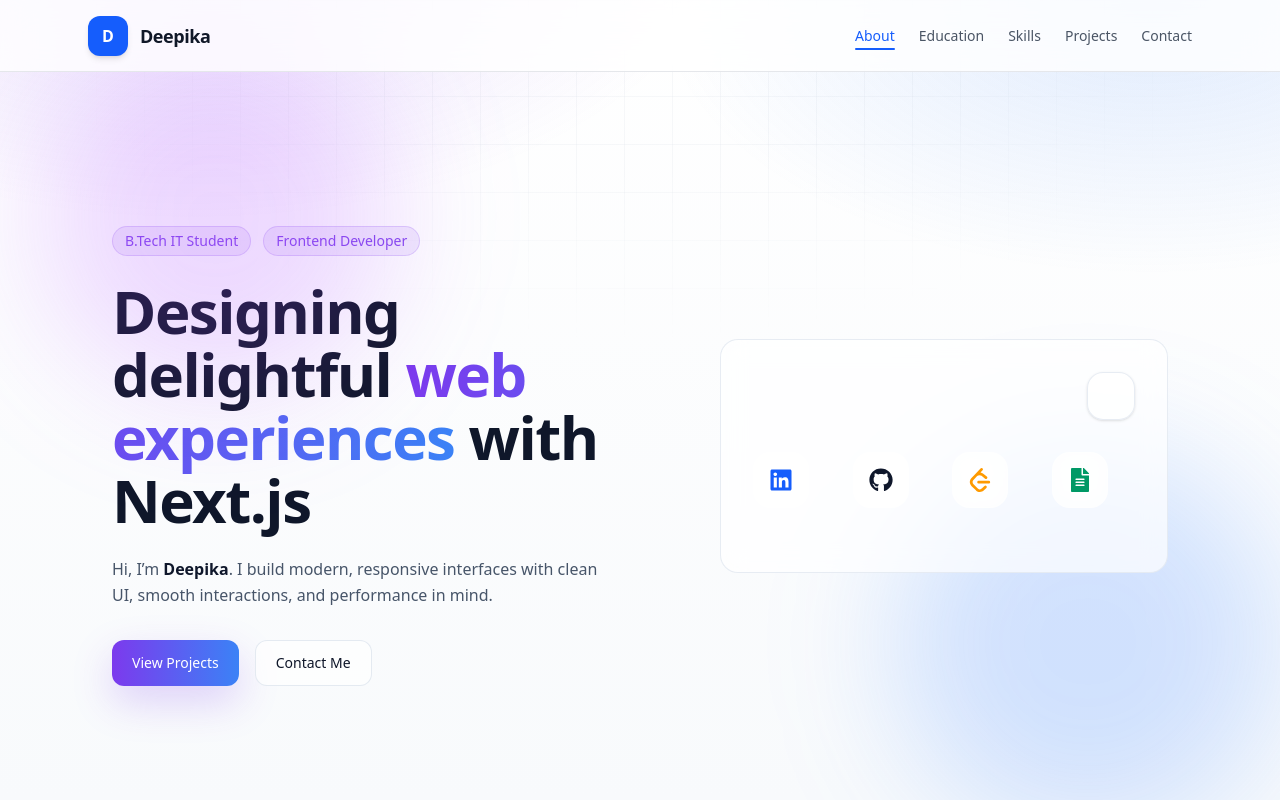
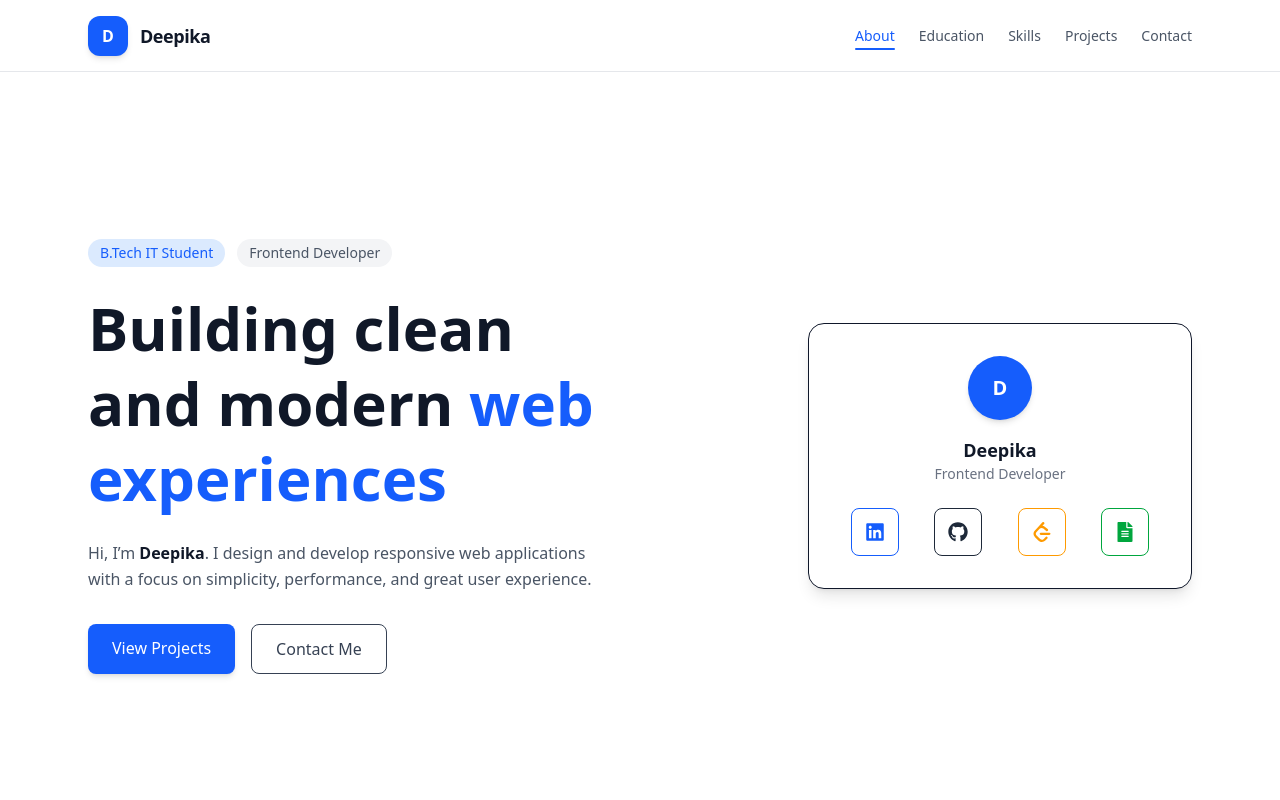
Before and after one commit to Deepika-15B/Deepika-s-Portfolio-Next.js-, a Next.js app: page / in a window 1280 px wide. Shown: the top 800 px of the page. Built offline with nearby package versions, Linux system fonts and the light colour scheme.

Commit message:
Updated Home page

```diff
--- a/app/components/Hero.js
+++ b/app/components/Hero.js
@@ -7,37 +7,34 @@
   return (
     <section
       id="top"
-      className="relative min-h-screen flex items-center justify-center overflow-hidden pt-28"
+      className="min-h-screen flex items-center pt-28 bg-white"
     >
-      {/* ambient background */}
-      <div className="pointer-events-none absolute inset-0 bg-grid opacity-35" />
-
-      {/* 🔥 Background Blobs */}
-      <div className="floaty absolute w-[22rem] h-[22rem] bg-purple-500/20 blur-3xl top-10 left-10 rounded-full" />
-      <div className="floaty2 absolute w-[24rem] h-[24rem] bg-blue-500/20 blur-3xl -bottom-10 right-0 rounded-full" />
-
-      <div className="container-app w-full grid md:grid-cols-2 gap-12 items-center">
+      <div className="max-w-6xl mx-auto px-6 w-full grid md:grid-cols-2 gap-12 items-center">
 
         {/* LEFT SIDE */}
         <div className="text-center md:text-left">
 
           {/* Tag */}
           <div className="flex items-center justify-center md:justify-start gap-3 flex-wrap">
-            <span className="chip">B.Tech IT Student</span>
-            <span className="chip">Frontend Developer</span>
+            <span className="px-3 py-1 text-sm bg-blue-100 text-blue-600 rounded-full">
+              B.Tech IT Student
+            </span>
+            <span className="px-3 py-1 text-sm bg-gray-100 text-gray-600 rounded-full">
+              Frontend Developer
+            </span>
           </div>
 
-          {/* Name */}
-          <h1 className="text-5xl md:text-6xl font-semibold mt-6 leading-[1.05] tracking-tight">
-            Designing delightful{" "}
-            <span className="gradient-text">web experiences</span> with Next.js
+          {/* Heading */}
+          <h1 className="text-4xl md:text-6xl font-bold mt-6 leading-tight text-gray-900">
+            Building clean and modern{" "}
+            <span className="text-blue-600">web experiences</span>
           </h1>
 
           {/* Description */}
-          <p className="mt-6 text-muted leading-relaxed max-w-xl mx-auto md:mx-0">
-            Hi, I’m <span className="font-semibold text-slate-900">Deepika</span>. I
-            build modern, responsive interfaces with clean UI, smooth interactions,
-            and performance in mind.
+          <p className="mt-6 text-gray-600 max-w-xl mx-auto md:mx-0 leading-relaxed">
+            Hi, I’m <span className="font-semibold text-gray-900">Deepika</span>.
+            I design and develop responsive web applications with a focus on
+            simplicity, performance, and great user experience.
           </p>
 
           {/* Buttons */}
@@ -45,14 +42,14 @@
 
             <a
               href="#projects"
-              className="btn-primary"
+              className="bg-blue-600 text-white px-6 py-3 rounded-lg shadow-md hover:bg-blue-700 transition"
             >
               View Projects
             </a>
 
             <a
               href="#contact"
-              className="btn-secondary"
+              className="border px-6 py-3 rounded-lg text-gray-700 hover:bg-gray-100 transition"
             >
               Contact Me
             </a>
@@ -61,65 +58,63 @@
 
         {/* RIGHT SIDE */}
         <div className="flex justify-center md:justify-end">
-          <div className="card card-hover p-6 md:p-8 w-full max-w-md">
-            <div className="flex items-center justify-between gap-4">
-              <div>
-                <p className="text-sm text-muted"></p>
-                <p className="text-lg font-semibold text-slate-900">
+          <div className="bg-white border rounded-2xl shadow-lg p-6 md:p-8 w-full max-w-sm">
 
-                </p>
+            {/* Profile Info */}
+            <div className="text-center">
+              <div className="h-16 w-16 mx-auto rounded-full bg-blue-600 text-white flex items-center justify-center text-xl font-bold shadow-md">
+                D
               </div>
-              <div className="h-12 w-12 rounded-2xl bg-white/70 border border-slate-200/80 shadow-sm grid place-items-center">
 
-              </div>
+              <h3 className="mt-4 text-lg font-semibold text-gray-900">
+                Deepika
+              </h3>
+
+              <p className="text-sm text-gray-500">
+                Frontend Developer
+              </p>
             </div>
 
-            <div className="mt-8 grid grid-cols-4 gap-4">
+            {/* Social Icons */}
+            <div className="mt-6 grid grid-cols-4 gap-4 justify-items-center">
+
               <a
                 href="https://www.linkedin.com/in/deepika0510"
                 target="_blank"
                 rel="noreferrer"
-                className="glass h-14 w-14 flex items-center justify-center text-blue-600 hover-lift"
-                aria-label="LinkedIn"
+                className="h-12 w-12 flex items-center justify-center rounded-lg border text-blue-600 hover:bg-blue-50 transition"
               >
-                <FaLinkedin size={24} />
+                <FaLinkedin size={20} />
               </a>
 
               <a
                 href="https://github.com/Deepika-15B"
                 target="_blank"
                 rel="noreferrer"
-                className="glass h-14 w-14 flex items-center justify-center text-slate-900 hover-lift"
-                aria-label="GitHub"
+                className="h-12 w-12 flex items-center justify-center rounded-lg border text-gray-800 hover:bg-gray-100 transition"
               >
-                <FaGithub size={24} />
+                <FaGithub size={20} />
               </a>
 
               <a
                 href="https://leetcode.com/u/deepika_0510/"
                 target="_blank"
                 rel="noreferrer"
-                className="glass h-14 w-14 flex items-center justify-center text-amber-500 hover-lift"
-                aria-label="LeetCode"
+                className="h-12 w-12 flex items-center justify-center rounded-lg border text-amber-500 hover:bg-amber-50 transition"
               >
-                <SiLeetcode size={24} />
+                <SiLeetcode size={20} />
               </a>
 
               <a
                 href="/resume.pdf"
                 target="_blank"
                 rel="noreferrer"
-                className="glass h-14 w-14 flex items-center justify-center text-emerald-600 hover-lift"
-                aria-label="Resume"
+                className="h-12 w-12 flex items-center justify-center rounded-lg border text-green-600 hover:bg-green-50 transition"
               >
-                <FaFileAlt size={24} />
+                <FaFileAlt size={20} />
               </a>
             </div>
 
-            <div className="mt-8 flex items-center gap-3 text-sm text-muted">
-
-
-            </div>
           </div>
         </div>
       </div>
```
